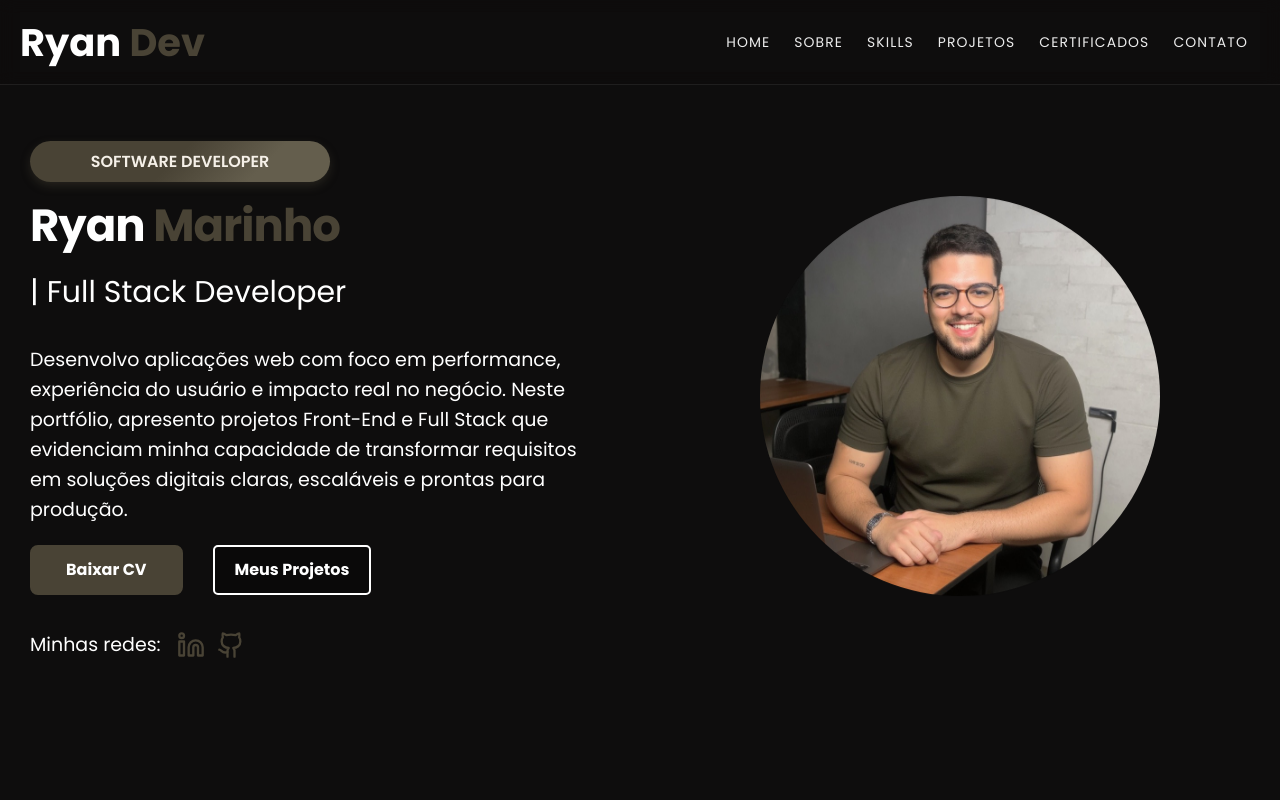
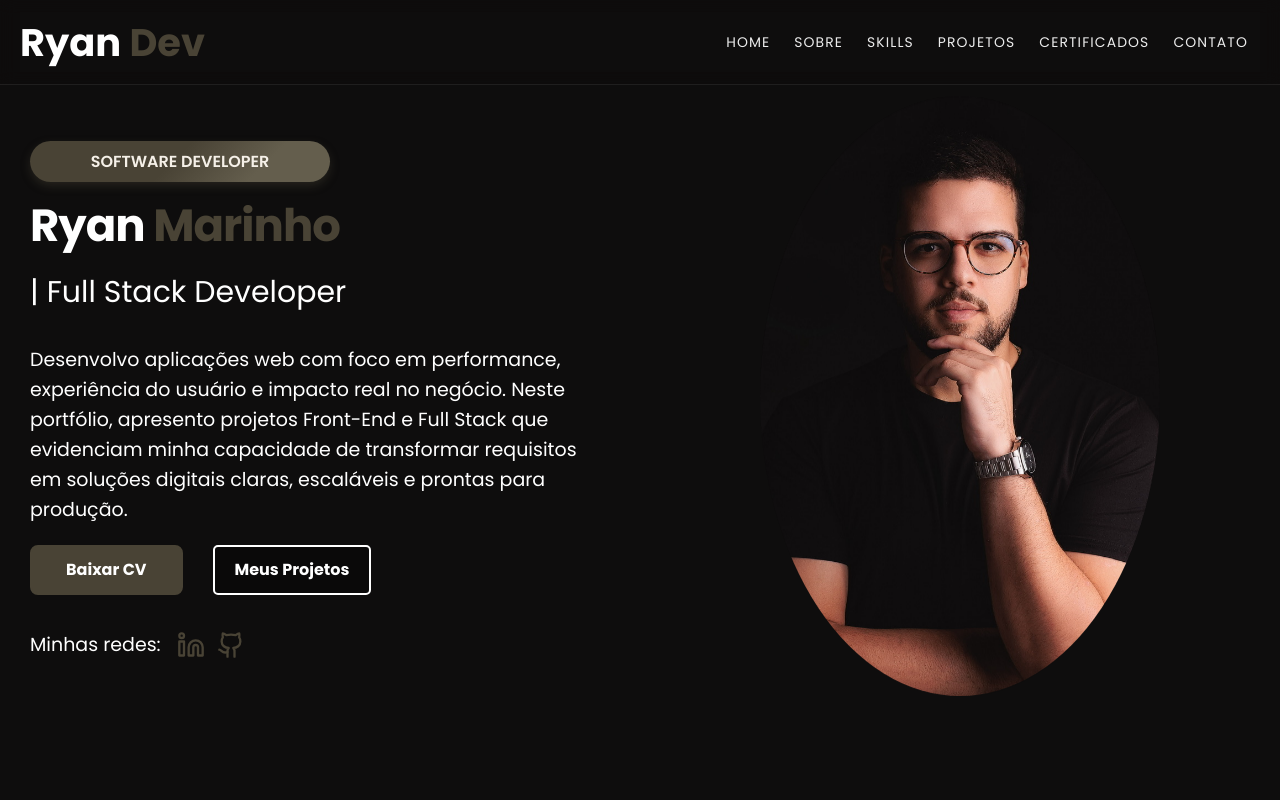
Before and after one commit to ryanmarinhodev/Portfolio, a React (Vite) app: page / in a window 1280 px wide. Shown: the top 800 px of the page. Built offline with nearby package versions, Linux system fonts and the light colour scheme.

Commit message:
feat: new profile photo

```diff
--- a/src/Components/Home/index.tsx
+++ b/src/Components/Home/index.tsx
@@ -1,7 +1,7 @@
 import './home.css';
 
 import { LinkedinIcon, Github } from 'lucide-react';
-import fotoBanner from '../../img/fotoryan.jpeg';
+import RyanFoto from '../../img/ryanfoto.jpeg';
 
 export default function Home() {
   return (
@@ -41,7 +41,7 @@ export default function Home() {
           </div>
         </div>
         <div className="banner-home">
-          <img src={fotoBanner} alt="imagem" />
+          <img src={RyanFoto} alt="imagem" />
         </div>
       </div>
     </main>
```
Also changed, not shown: src/img/ryanfoto.jpeg (added).
